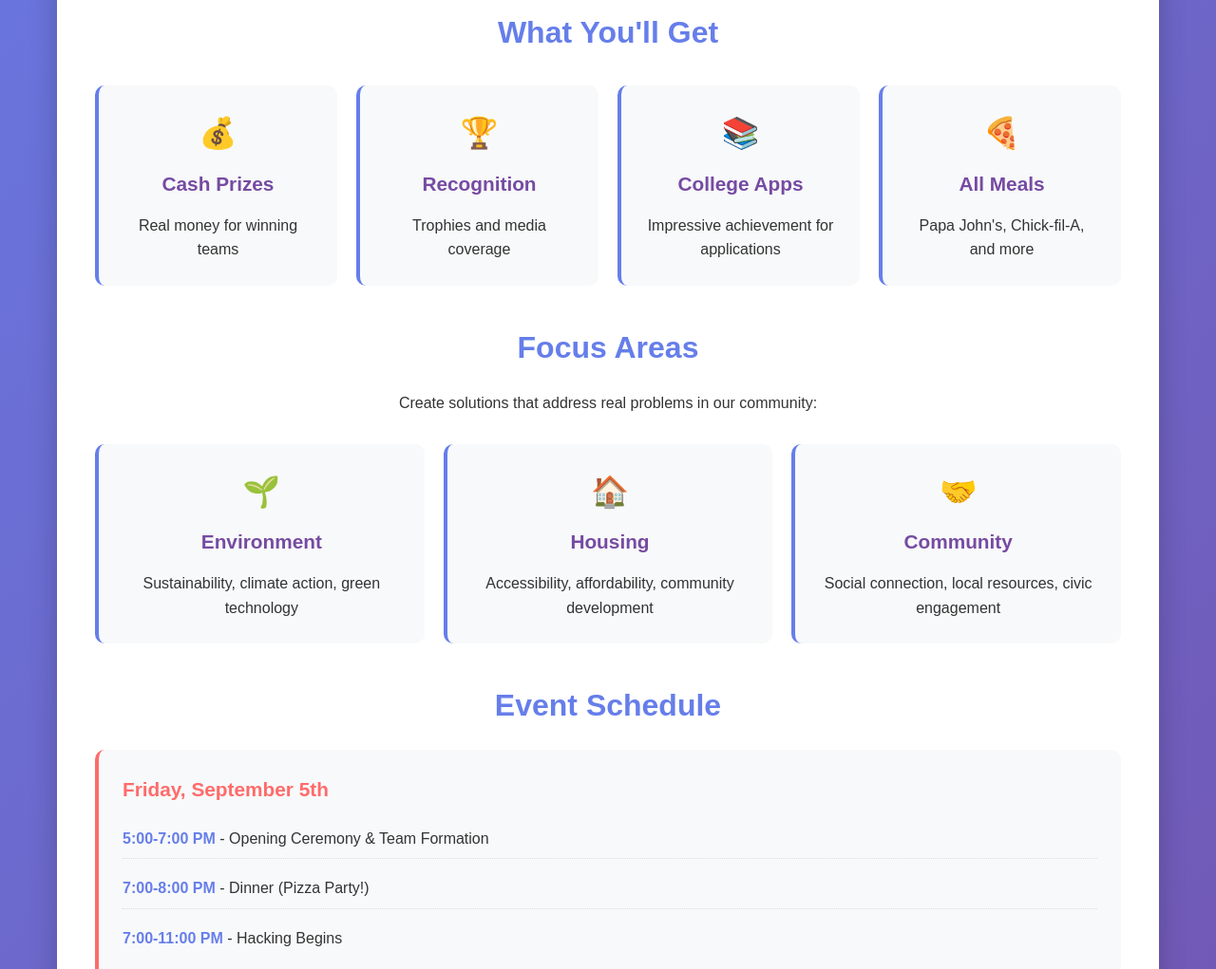
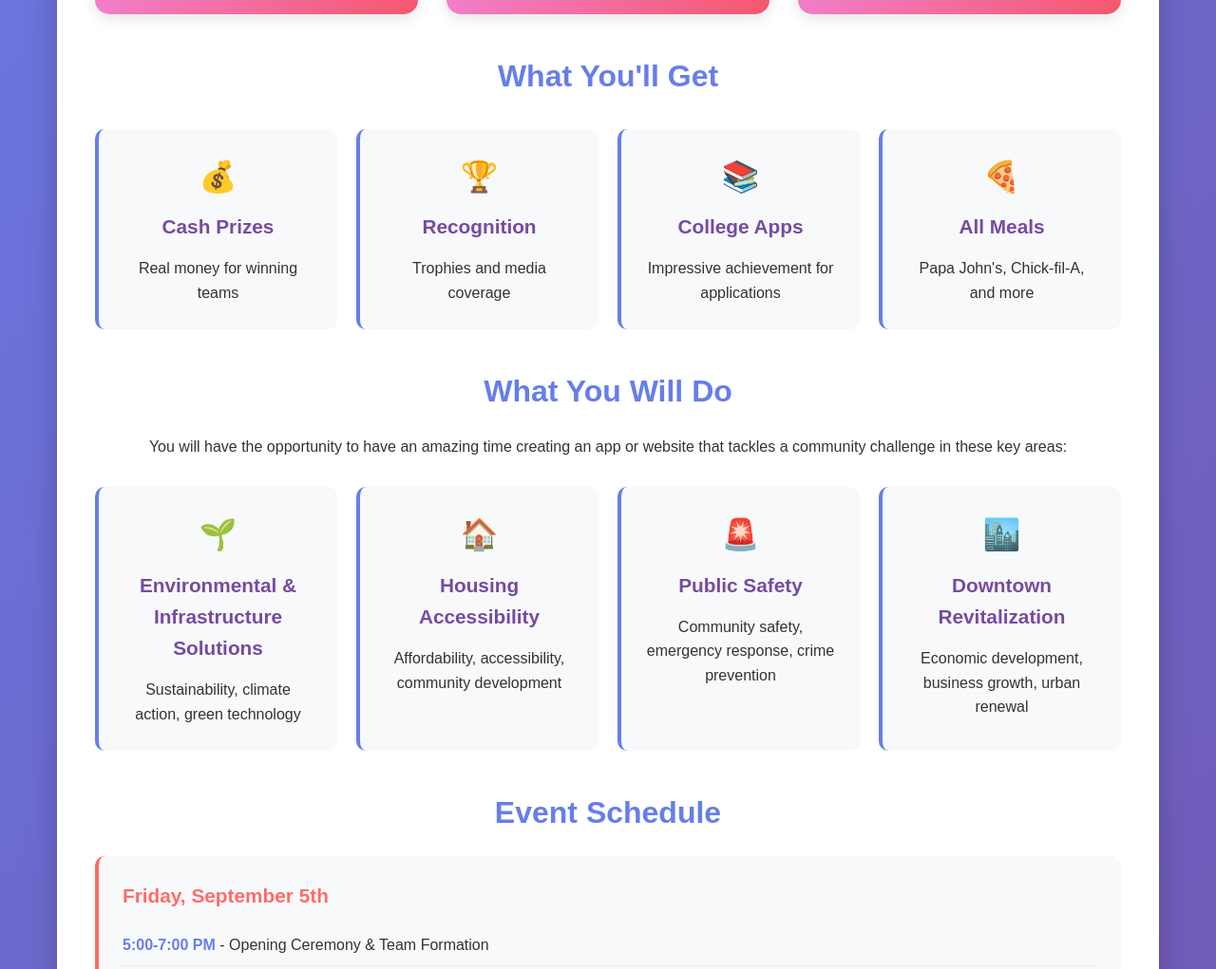
Before and after one commit to PrinceBrown3/Hack-the-Track, a plain HTML site: page index.html in a window 1280 px wide. Shown: the part 807-1828 px from the top of the page at 95% size. Drawn offline with Linux system fonts and the light colour scheme.

Commit message:
Update index.html

```diff
--- a/index.html
+++ b/index.html
@@ -1,4 +1,6 @@
-<!DOCTYPE html>
+<p style="text-align: center; margin-bottom: 20px; font-weight: bold;">
+                    Registration is open now. Spots are limited!
+                </p><!DOCTYPE html>
 <html lang="en">
 <head>
     <meta charset="UTF-8">
@@ -255,8 +257,7 @@
             <div class="section">
                 <h2>Code for Your Community</h2>
                 <p style="text-align: center; font-size: 1.2rem; margin-bottom: 30px;">
-                    Join us for an epic 24-hour hackathon where high school students build apps, websites, and digital solutions
-                    that tackle real environmental, housing, and community challenges in Louisville.
+                    Join us for an exciting 24-hour hackathon designed exclusively for students (grades 8-12). Whether you're a coding newbie or a programming prodigy, this is your chance to build something amazing, learn new skills, and compete for incredible prizes!
                 </p>
 
                 <div class="event-grid">
@@ -304,25 +305,30 @@
 
             <!-- Challenge Areas -->
             <div class="section">
-                <h2>Focus Areas</h2>
+                <h2>What You Will Do</h2>
                 <p style="text-align: center; margin-bottom: 30px;">
-                    Create solutions that address real problems in our community:
+                    You will have the opportunity to have an amazing time creating an app or website that tackles a community challenge in these key areas:
                 </p>
                 <div class="features">
                     <div class="feature">
                         <div class="feature-icon">🌱</div>
-                        <h3>Environment</h3>
+                        <h3>Environmental & Infrastructure Solutions</h3>
                         <p>Sustainability, climate action, green technology</p>
                     </div>
                     <div class="feature">
                         <div class="feature-icon">🏠</div>
-                        <h3>Housing</h3>
-                        <p>Accessibility, affordability, community development</p>
+                        <h3>Housing Accessibility</h3>
+                        <p>Affordability, accessibility, community development</p>
                     </div>
                     <div class="feature">
-                        <div class="feature-icon">🤝</div>
-                        <h3>Community</h3>
-                        <p>Social connection, local resources, civic engagement</p>
+                        <div class="feature-icon">🚨</div>
+                        <h3>Public Safety</h3>
+                        <p>Community safety, emergency response, crime prevention</p>
+                    </div>
+                    <div class="feature">
+                        <div class="feature-icon">🏙️</div>
+                        <h3>Downtown Revitalization</h3>
+                        <p>Economic development, business growth, urban renewal</p>
                     </div>
                 </div>
             </div>
@@ -383,7 +389,7 @@
             <div class="section" id="register">
                 <h2>Ready to Join?</h2>
                 <p style="text-align: center; font-size: 1.2rem; margin-bottom: 30px;">
-                    Registration is now open! Join our Discord community to find teammates and get event updates.
+                    This isn't just another coding competition; it's your opportunity to build real projects, network with peers, gain community recognition, and win cash prizes while adding an impressive achievement to your college applications.
                 </p>
                 <div style="text-align: center;">
                     <a href="https://discord.gg/h7gFAk6a" class="cta-button" style="margin: 10px;" target="_blank">Join Discord</a>
```
